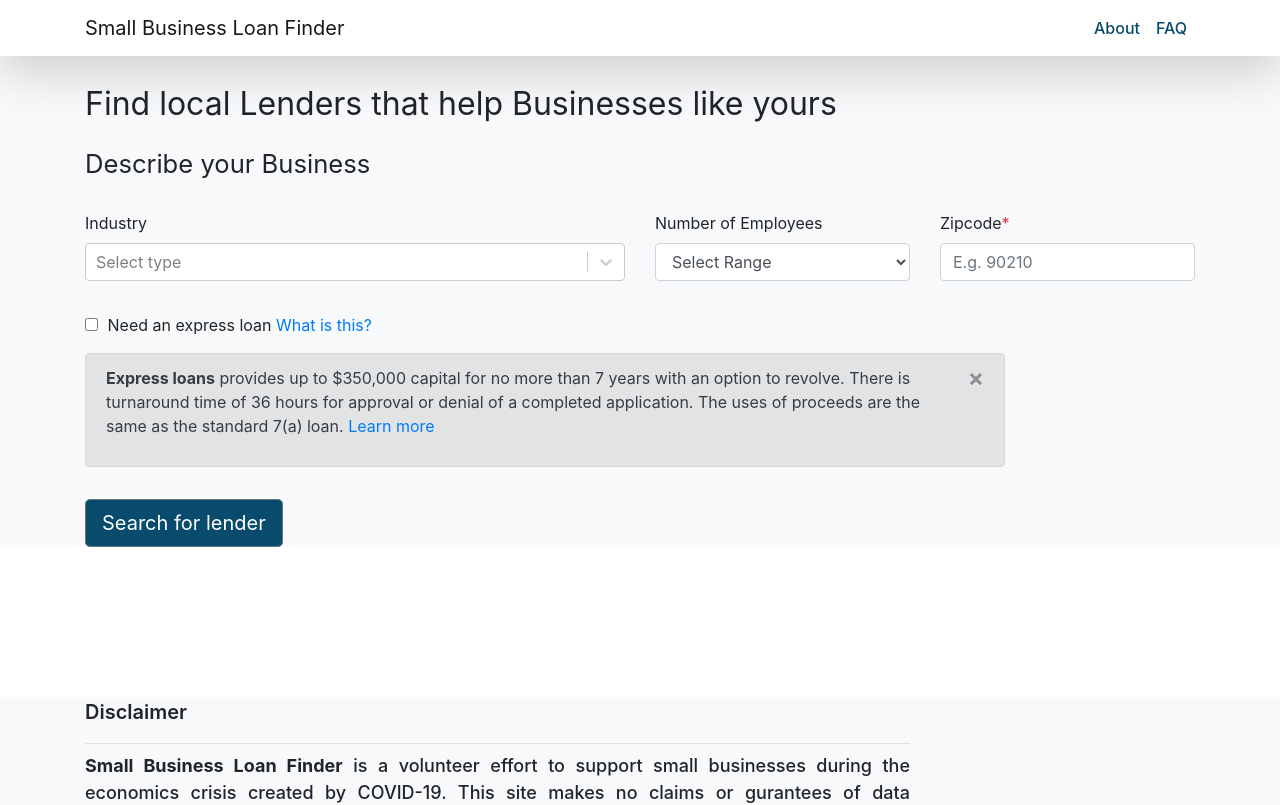
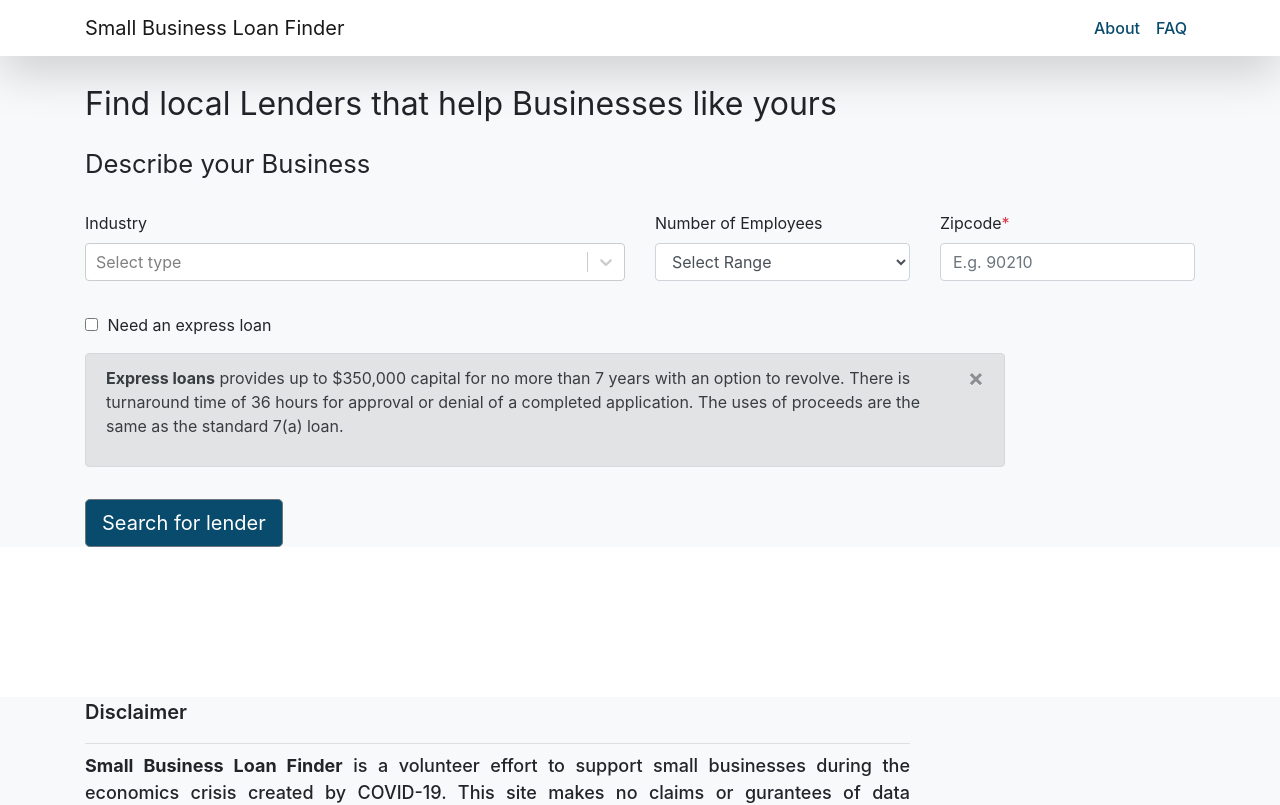
Before and after one commit to chavda-bhavik/lender-matcher-v2, a React (Create React App) app: page / in a window 1280 px wide. Shown: the top 805 px of the page. Built offline with nearby package versions, Linux system fonts and the light colour scheme.

Commit message:
removed unnecessory links

```diff
--- a/src/components/FAQComponent.js
+++ b/src/components/FAQComponent.js
@@ -13,7 +13,7 @@ const FAQ = (props) => {
                         <p className="site-info">Small Business Loan Finder looks at SBA (7a) lending history since 2010 to identify active lenders. Users will be matched to lenders based on industry, location, lending volume, and the desire for Express Loans.</p>
 
                         <p className="Disclaimer mt-3 mb-0">What data are we using?</p>
-                        <p className="site-info">United States Small Business Administration SBA 7(a) <a target="_blank" rel="noopener noreferrer" href="https://www.google.com">loan data reports</a>.</p>
+                        <p className="site-info">United States Small Business Administration SBA 7(a) <a target="_blank" rel="noopener noreferrer" href="https://www.sba.gov/about-sba/open-government/foia#section-header-32">loan data reports</a>.</p>
 
                         <p className="Disclaimer mt-3 mb-0">Who are you?</p>
                         <p className="site-info mb-4">We are a volunteer, pro bono team of engineers, designers, data analysts, and business analysts who come together to support business owners during the current crisis. Participating individuals include:</p>
--- a/src/components/MainComponent/FormComponent.js
+++ b/src/components/MainComponent/FormComponent.js
@@ -170,7 +170,7 @@ const FormComponent = (props) => {
                         <Col xs={12} md={10}>
                             <FormGroup check inline>
                                 <Label check>
-                                    <Input type="checkbox" value={needExpressLoan} onChange={ () => setNeedExpressLoan(!needExpressLoan) } /> Need an express loan <a target="_blank" rel="noopener noreferrer" href="#">What is this?</a>
+                                    <Input type="checkbox" value={needExpressLoan} onChange={ () => setNeedExpressLoan(!needExpressLoan) } /> Need an express loan
                                 </Label>
                             </FormGroup>
                             {/* <Label check>
@@ -182,7 +182,7 @@ const FormComponent = (props) => {
                         <Col xs={12} md={10}>
                         <Alert color="secondary" isOpen={alertVisible} toggle={() => setAlertVisible(!alertVisible)}>
                             <p>
-                                <span className="font-weight-bold">Express loans</span> provides up to $350,000 capital for no more than 7 years with an option to revolve. There is turnaround time of 36 hours for approval or denial of a completed application. The uses of proceeds are the same as the standard 7(a) loan. <a target="_blank" rel="noopener noreferrer" href="#">Learn more</a>
+                                <span className="font-weight-bold">Express loans</span> provides up to $350,000 capital for no more than 7 years with an option to revolve. There is turnaround time of 36 hours for approval or denial of a completed application. The uses of proceeds are the same as the standard 7(a) loan.
                             </p>
                         </Alert>
                         </Col>
```
